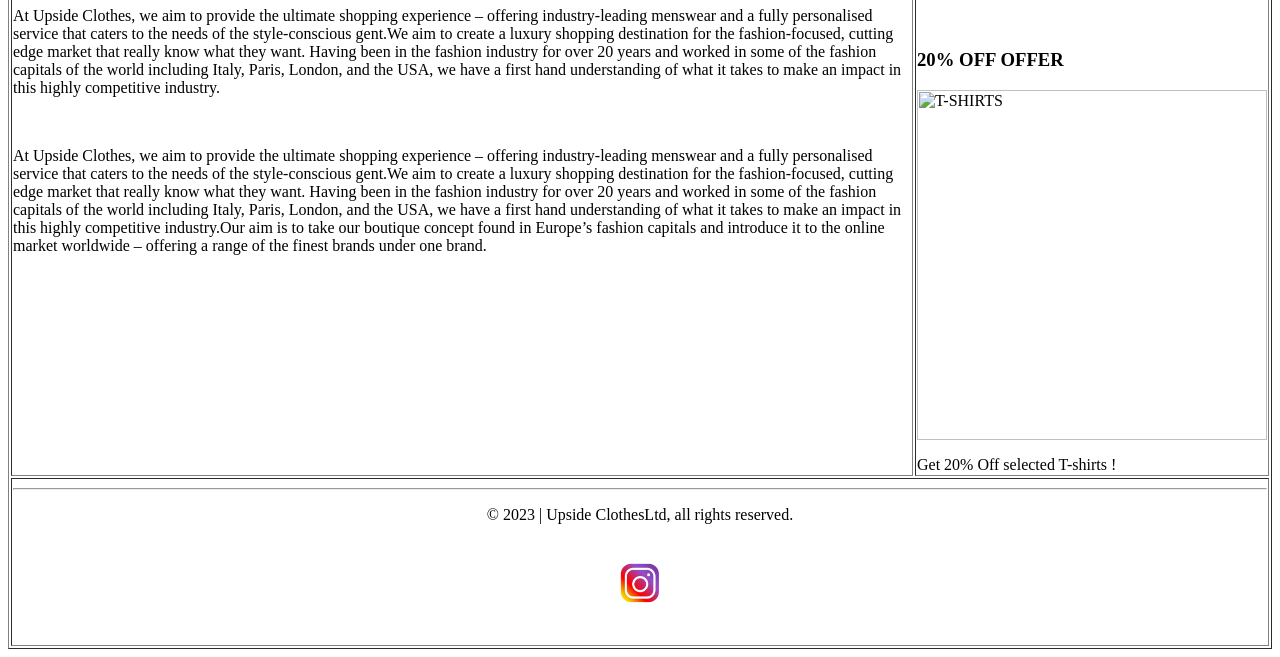
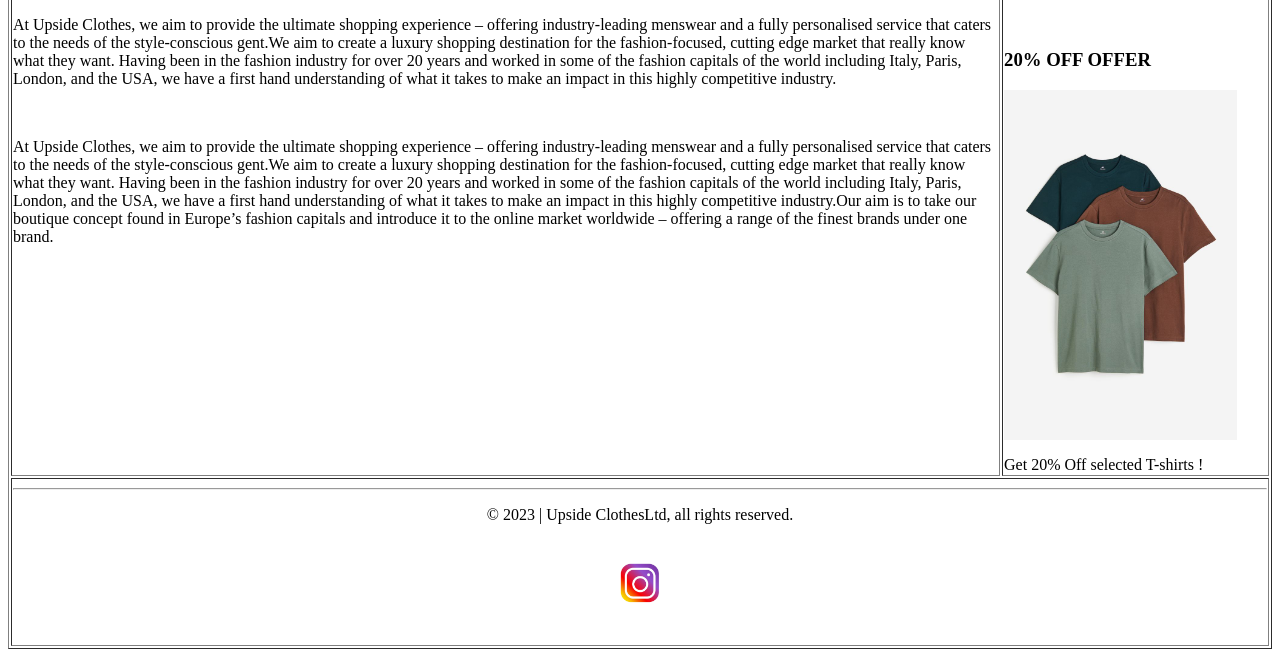
Before and after one commit to Mittul2618/-mittul2626, a plain HTML site: page index.html in a window 1280 px wide. Shown: the part 970-1627 px from the top of the page. Drawn offline with Linux system fonts and the light colour scheme.

```diff
--- a/index.html
+++ b/index.html
@@ -67,7 +67,7 @@
 						<br>
 						<div class="div1">
 							<h3>20% OFF OFFER</h3>
-							<img src="images/hmgoepprod.jpg" height="350" alt="T-SHIRTS">
+							<img src="hmgoepprod.jpg" height="350" alt="T-SHIRTS">
 							<p>Get 20% Off selected T-shirts !</p>
 						</div>
 					</td>
```
